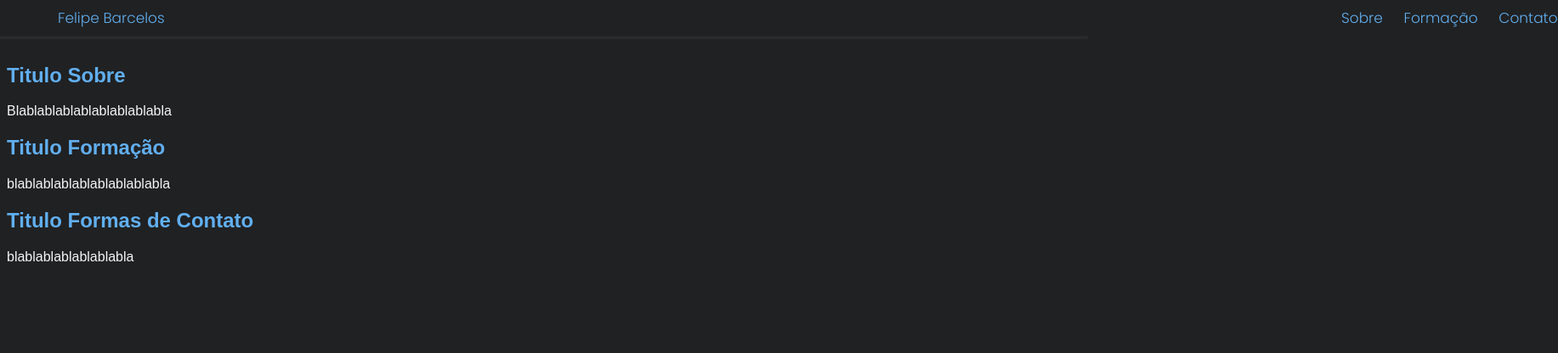
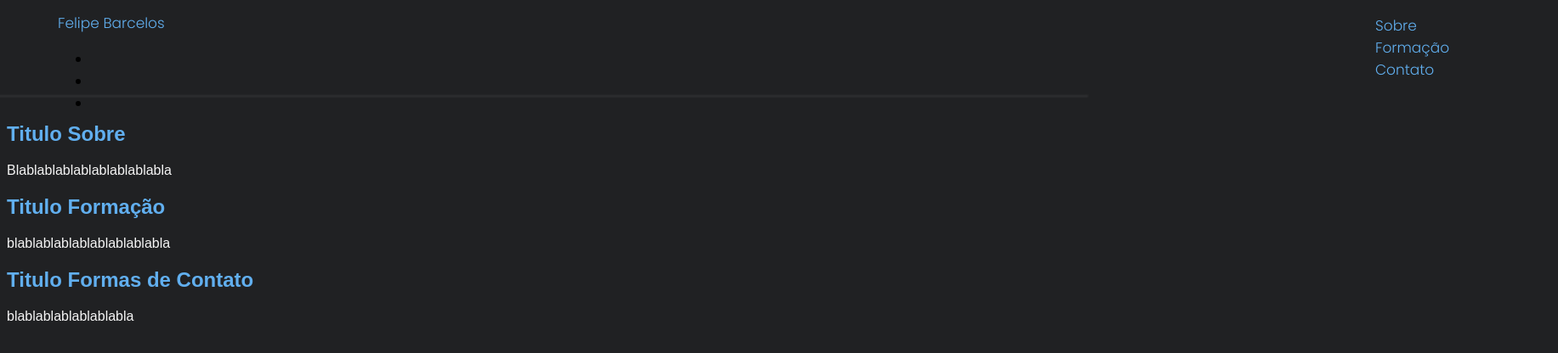
Before and after one commit to 505kurt/FelipeBarcelos-Portfolio, a plain HTML site: page pages/index.html in a window 1280 px wide. Shown: the whole page at 85% size, 1833 px wide, since content can reach past the window. Drawn offline with Linux system fonts and the light colour scheme.

Commit message:
correção no HTML

```diff
--- a/pages/index.html
+++ b/pages/index.html
@@ -1,7 +1,9 @@
+<!DOCTYPE html>
 <html lang="pt-br">
-    <title>Felipe's Portfolio</title>
     <head>
         <meta charset="UTF-8">
+        <meta name="viewport" content="width=device-width, initial-scale=1.0">
+        <title>Felipe's Portfolio</title>
         <link rel="stylesheet"  href="..\css\style.css">
         <link href="https://fonts.googleapis.com/css2?family=Poppins:ital,wght@0,100;0,200;0,300;0,400;0,500;0,600;0,700;0,800;0,900;1,100;1,200;1,300;1,400;1,500;1,600;1,700;1,800;1,900&display=swap" rel="stylesheet">
         <link rel="icon" href="..\images\icon.png">
@@ -12,11 +14,13 @@
     <body>
         <header>
             <h2>Felipe Barcelos</h2>
-            <div class="menu">
-                <a id="hl_sobre" href="#sobre">Sobre</a>
-                <a id="hl_formacao" href="#formacao">Formação</button>
-                <a id="hl_contato" href="#contato">Contato</a>
-            </div>
+            <nav class="menu">
+                <ul>
+                    <li><a id="hl_sobre" href="#sobre">Sobre</a></li>
+                    <li><a id="hl_formacao" href="#formacao">Formação</a></li>
+                    <li><a id="hl_contato" href="#contato">Contato</a></li>
+                </ul>
+            </nav>
             <hr>
         </header>
         <main>
```
